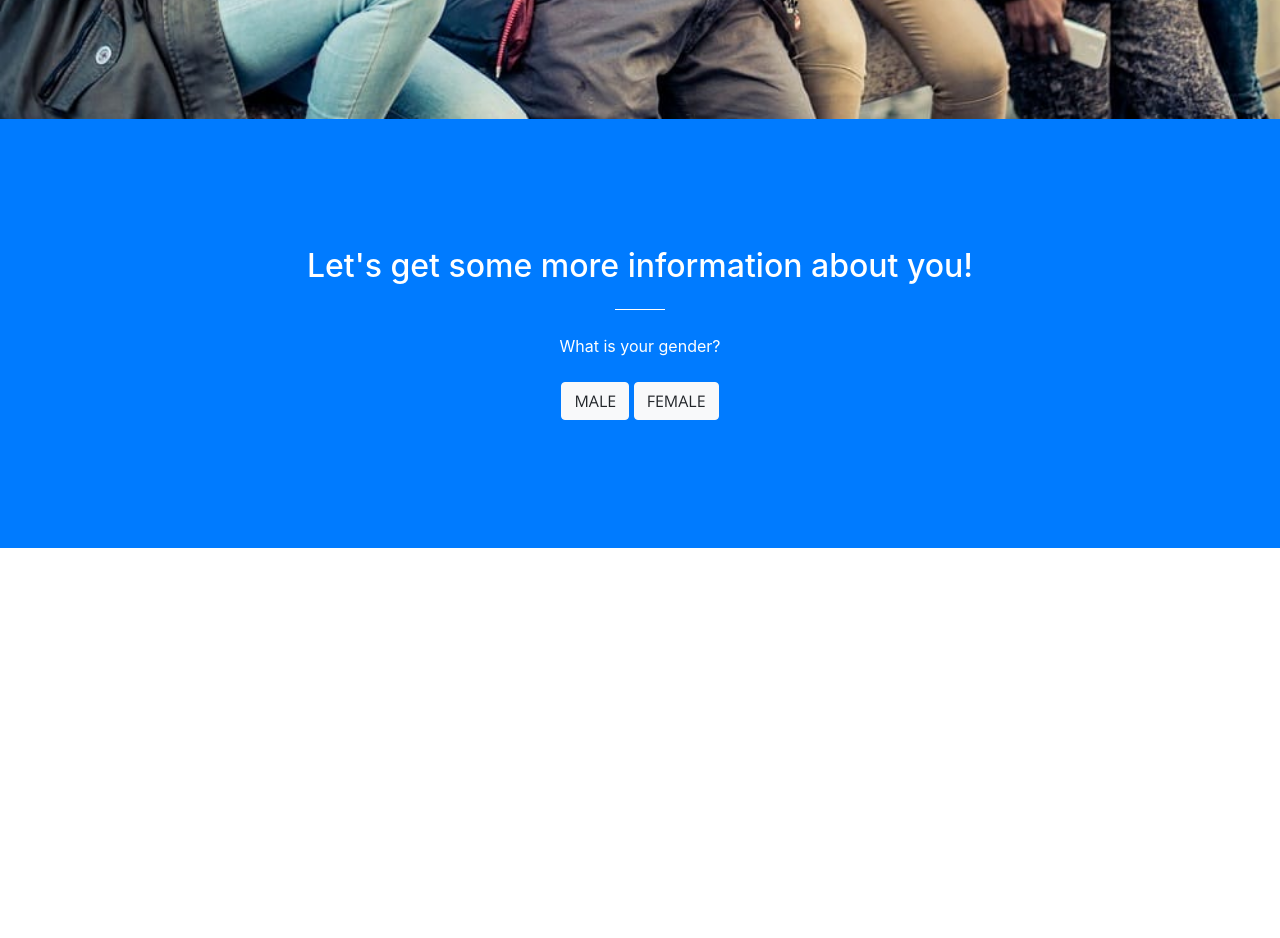
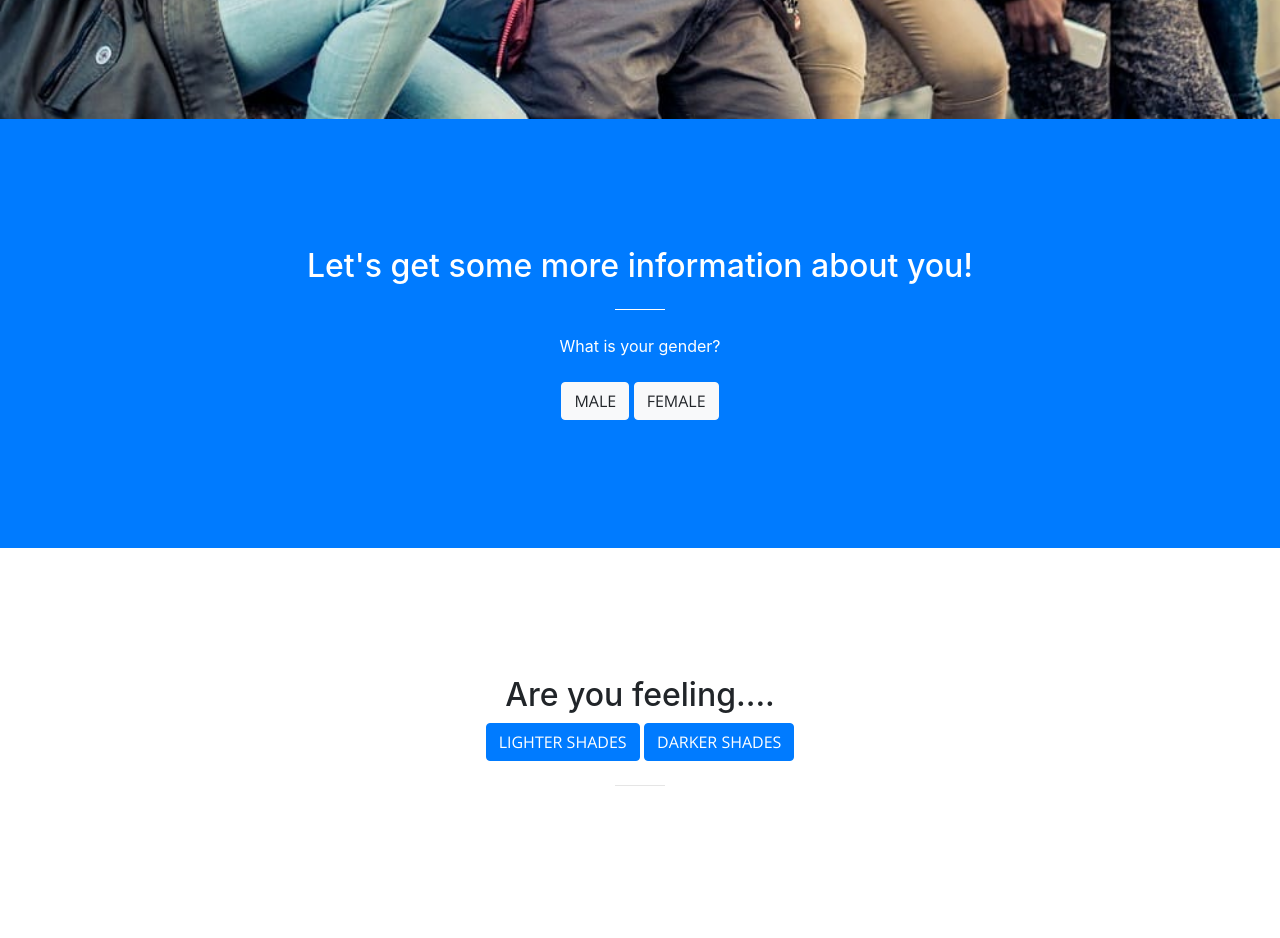
Before and after one commit to Ryabn/CitrusHack2018, a website with bundled scripts: page Steve/index.html in a window 1280 px wide. Shown: the part 681-1619 px from the top of the page. Before the commit the page ends 1229 px from the top, so only its background shows below. Built offline with nearby package versions, Linux system fonts and the light colour scheme.

Commit message:
Update quiz + splash screen

```diff
--- a/Steve/index.html
+++ b/Steve/index.html
@@ -86,16 +86,20 @@
         </div>
       </div>
     </section>
-<!--
+
     <section id="services">
       <div class="container">
         <div class="row">
           <div class="col-lg-12 text-center">
-            <h2 class="section-heading">At Your Service</h2>
+            <h2 class="section-heading">Are you feeling....</h2>
+              <a class="btn btn-primary btn-xl js-scroll-trigger" href="#quiz">Lighter Shades</a>
+              <a class="btn btn-primary btn-xl js-scroll-trigger" href="#quiz">Darker Shades</a>
+
             <hr class="my-4">
           </div>
         </div>
       </div>
+      <!--
       <div class="container">
         <div class="row">
           <div class="col-lg-3 col-md-6 text-center">
```
